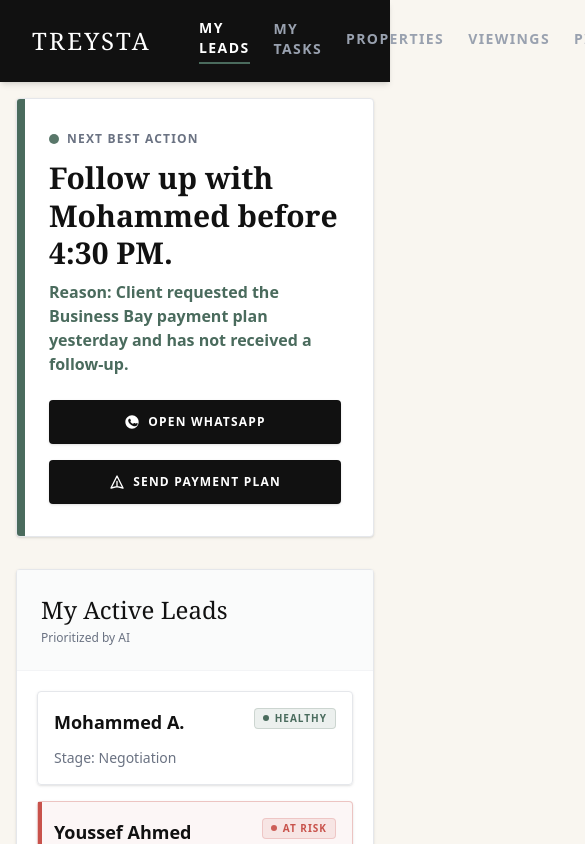
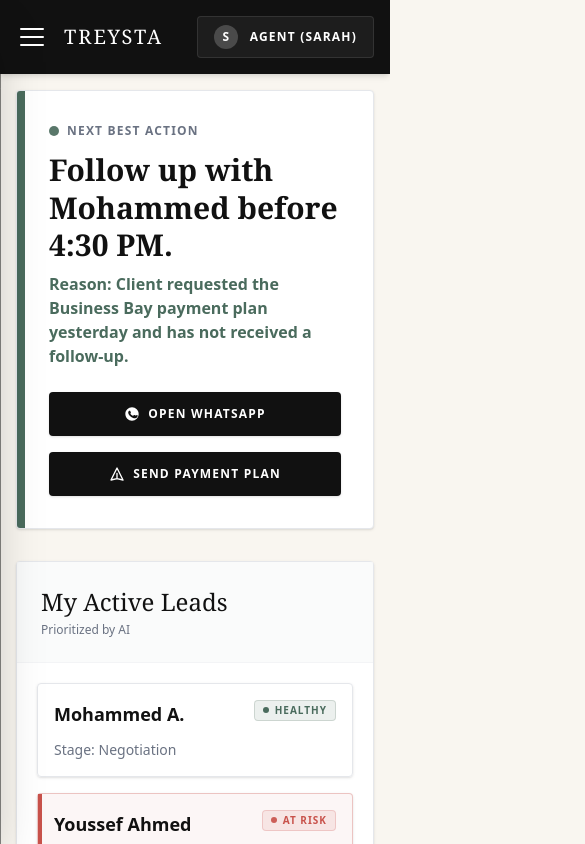
Before and after one commit to Yankyspuffy/treysta-crm, a Next.js app: page /agent-workspace in a window 390 px wide. Shown: the top 844 px of the page, 585 px wide, since content can reach past the window. Built offline with nearby package versions, Linux system fonts and the light colour scheme.

Commit message:
Mobile optimization for agent workspace layout

```diff
--- a/src/app/agent-workspace/layout.tsx
+++ b/src/app/agent-workspace/layout.tsx
@@ -2,9 +2,11 @@
 
 import Link from 'next/link';
 import { usePathname } from 'next/navigation';
+import { useState } from 'react';
 
 export default function AgentWorkspaceLayout({ children }: { children: React.ReactNode }) {
   const pathname = usePathname();
+  const [mobileMenuOpen, setMobileMenuOpen] = useState(false);
 
   const getLinkClass = (path: string) => {
     const isActive = pathname === path;
@@ -14,10 +16,19 @@ export default function AgentWorkspaceLayout({ children }: { children: React.Rea
   return (
     <div className="min-h-screen bg-[#F9F6F0] flex flex-col">
       {/* Agent Navigation */}
-      <nav className="bg-[#111111] text-white px-8 py-4 flex items-center justify-between shadow-md shrink-0">
-        <div className="flex items-center gap-12">
-          <Link href="/" className="font-serif text-2xl tracking-widest uppercase">Treysta</Link>
-          <div className="flex items-center gap-6 text-sm font-semibold uppercase tracking-widest text-gray-400">
+      <nav className="bg-[#111111] text-white px-4 md:px-8 py-4 flex items-center justify-between shadow-md shrink-0 relative z-30">
+        <div className="flex items-center gap-4 md:gap-12">
+          <button
+            onClick={() => setMobileMenuOpen(true)}
+            className="md:hidden w-8 h-8 flex flex-col justify-center items-center gap-1.5 cursor-pointer"
+          >
+            <span className="w-6 h-0.5 bg-white block rounded-full"></span>
+            <span className="w-6 h-0.5 bg-white block rounded-full"></span>
+            <span className="w-6 h-0.5 bg-white block rounded-full"></span>
+          </button>
+
+          <Link href="/" className="font-serif text-xl md:text-2xl tracking-widest uppercase">Treysta</Link>
+          <div className="hidden md:flex items-center gap-6 text-sm font-semibold uppercase tracking-widest text-gray-400">
             <Link href="/agent-workspace" className={getLinkClass('/agent-workspace')}>My Leads</Link>
             <Link href="/agent-workspace/tasks" className={getLinkClass('/agent-workspace/tasks')}>My Tasks</Link>
             <Link href="/agent-workspace/properties" className={getLinkClass('/agent-workspace/properties')}>Properties</Link>
@@ -39,6 +50,38 @@ export default function AgentWorkspaceLayout({ children }: { children: React.Rea
         </div>
       </nav>
 
+      {/* Backdrop for mobile menu */}
+      <div
+        className={`fixed inset-0 bg-black/40 z-40 transition-opacity duration-300 md:hidden ${mobileMenuOpen ? 'opacity-100' : 'opacity-0 pointer-events-none'}`}
+        onClick={() => setMobileMenuOpen(false)}
+      />
+
+      {/* Mobile Menu Sidebar */}
+      <aside
+        className={`fixed top-0 left-0 h-full w-[85vw] max-w-sm bg-[#111111] text-white shadow-2xl z-50 transform transition-transform duration-300 ease-in-out md:hidden flex flex-col ${mobileMenuOpen ? 'translate-x-0' : '-translate-x-full'}`}
+      >
+        <div className="flex items-center justify-between px-6 pt-8 pb-6 border-b border-white/10">
+          <span className="font-serif text-2xl tracking-widest uppercase">TREYSTA</span>
+          <button
+            onClick={() => setMobileMenuOpen(false)}
+            className="w-8 h-8 flex items-center justify-center text-gray-400 hover:text-white transition-colors cursor-pointer"
+          >
+            <svg className="w-5 h-5" fill="none" viewBox="0 0 24 24" stroke="currentColor" strokeWidth={2}>
+              <path strokeLinecap="round" strokeLinejoin="round" d="M6 18L18 6M6 6l12 12" />
+            </svg>
+          </button>
+        </div>
+
+        <div className="flex flex-col px-6 py-8 space-y-6 overflow-y-auto text-sm font-semibold uppercase tracking-widest text-gray-400">
+          <Link href="/agent-workspace" onClick={() => setMobileMenuOpen(false)} className={getLinkClass('/agent-workspace')}>My Leads</Link>
+          <Link href="/agent-workspace/tasks" onClick={() => setMobileMenuOpen(false)} className={getLinkClass('/agent-workspace/tasks')}>My Tasks</Link>
+          <Link href="/agent-workspace/properties" onClick={() => setMobileMenuOpen(false)} className={getLinkClass('/agent-workspace/properties')}>Properties</Link>
+          <Link href="/agent-workspace/viewings" onClick={() => setMobileMenuOpen(false)} className={getLinkClass('/agent-workspace/viewings')}>Viewings</Link>
+          <Link href="/agent-workspace/pipeline" onClick={() => setMobileMenuOpen(false)} className={getLinkClass('/agent-workspace/pipeline')}>Pipeline</Link>
+          <Link href="/agent-workspace/ai-assistant" onClick={() => setMobileMenuOpen(false)} className={getLinkClass('/agent-workspace/ai-assistant')}>My AI Assistant</Link>
+        </div>
+      </aside>
+
       {/* Page Content */}
       <div className="flex-1 overflow-auto">
         {children}
```
